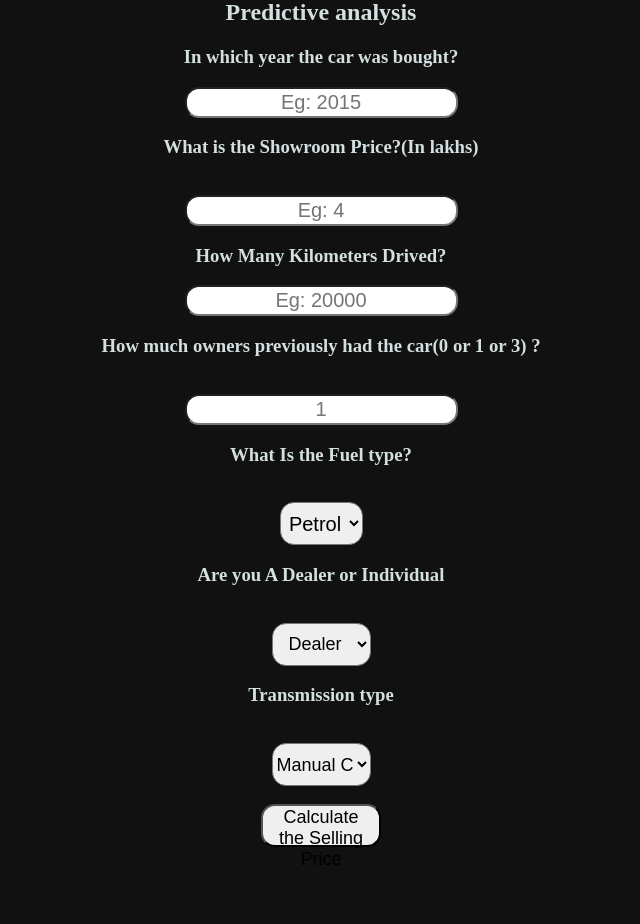
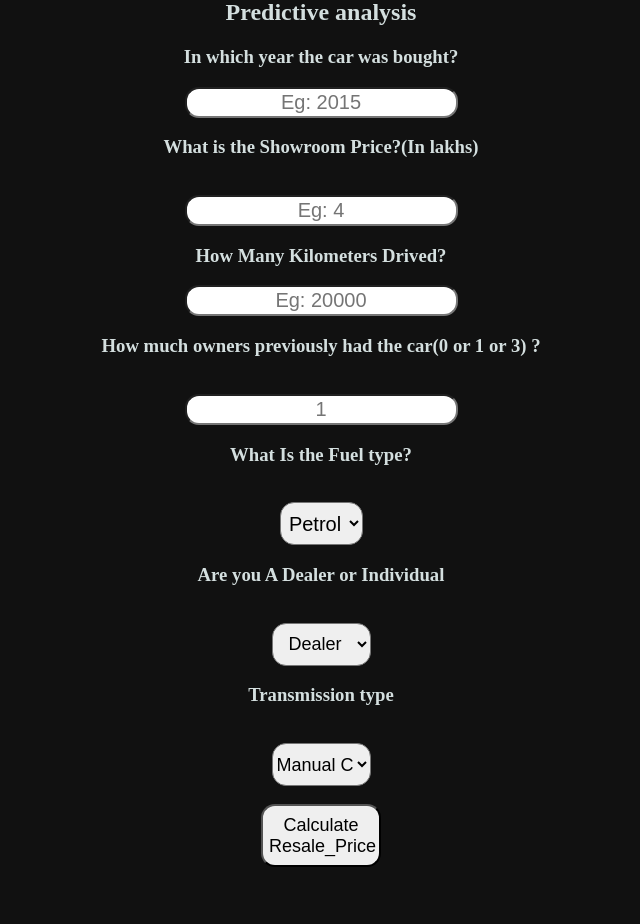
Before and after one commit to SSMurthy619/Car-Resale-Price-Prediction, a Flask app: page / in a window 1280 px wide. Shown: the part 21-945 px from the top of the page, without its empty margins (319-959 px from the left). After the commit the page ends 888 px from the top, so only its background shows below. Run offline with Flask 2, Linux system fonts and the light colour scheme; parts of the project's set-up code (start-up, migrations or seed data) failed here and were passed over.

Commit message:
Update index.html

```diff
--- a/templates/index.html
+++ b/templates/index.html
@@ -30,7 +30,7 @@
                 <option value="Mannual">Manual Car</option>
                 <option value="Automatic">Automatic Car</option>
             </select>
-            <br><br><button id="sub" type="submit ">Calculate the Selling Price</button>
+            <br><br><button id="sub" type="submit ">Calculate Resale_Price</button>
             <br>
 
 
@@ -116,7 +116,7 @@
 
         #sub {
             width: 120px;
-            height: 43px;
+            height: 63px;
             text-align: center;
             border-radius: 14px;
             font-size: 18px;
```
